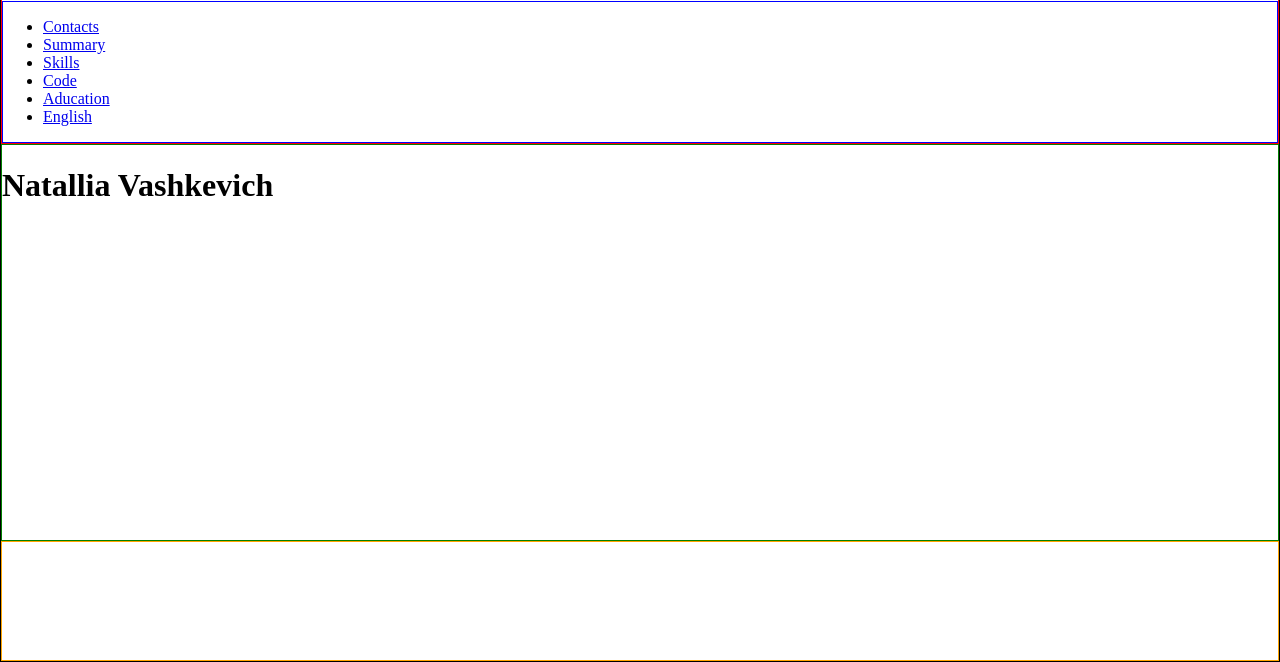
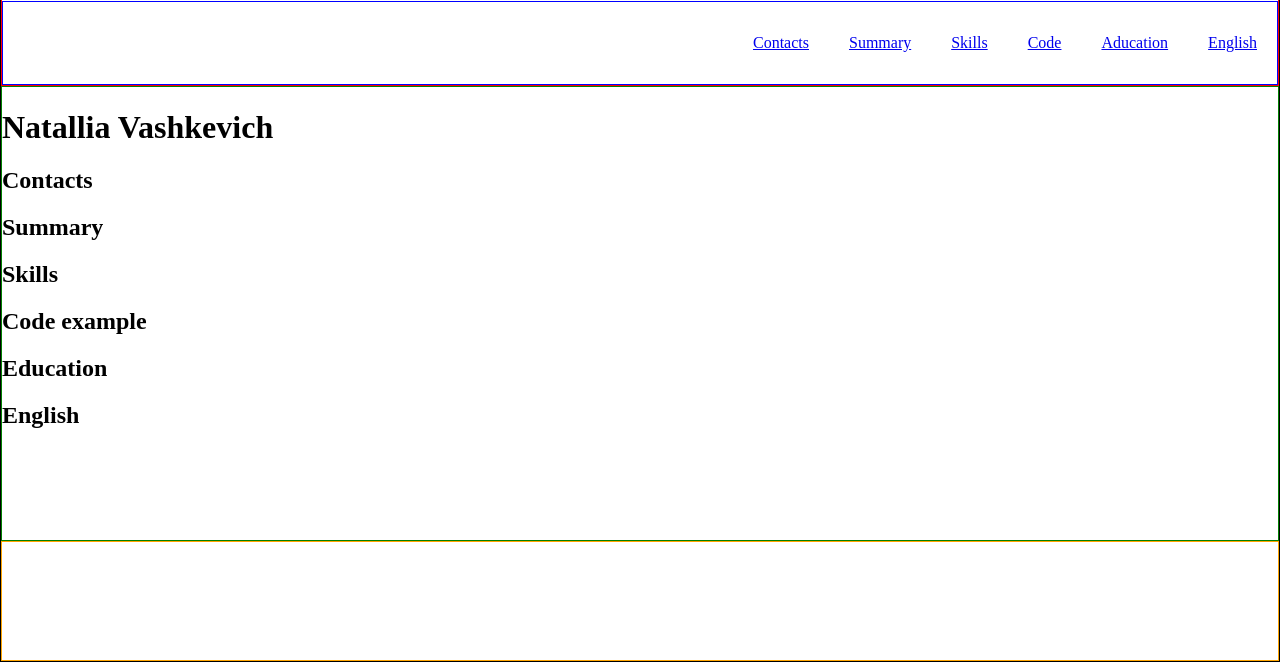
Before and after one commit to NatalliaVashkevich/rsschool-cv, a plain HTML site: page index.html in a window 1280 px wide. Shown: the part 138-800 px from the top of the page. Drawn offline with Linux system fonts and the light colour scheme.

Commit message:
feat: edit nav block

```diff
--- a/index.html
+++ b/index.html
@@ -15,14 +15,20 @@
     <li class="nav-item"><a href="#contacts" class="nav-link">Contacts</a></li>
     <li class="nav-item"><a href="#summary" class="nav-link">Summary</a></li>
     <li class="nav-item"><a href="#skills" class="nav-link">Skills</a></li>
-    <li class="nav-item"><a href="#code">Code</a></li>
-    <li class="nav-item"><a href="#aducation">Aducation</a></li>
-    <li class="nav-item"><a href="#english">English</a></li>
+    <li class="nav-item"><a href="#code" class="nav-link">Code</a></li>
+    <li class="nav-item"><a href="#aducation" class="nav-link">Aducation</a></li>
+    <li class="nav-item"><a href="#english" class="nav-link">English</a></li>
 </ul>
 </nav>
     </header>
     <main class="main">
         <h1>Natallia Vashkevich</h1>
+        <h2 id="contacts">Contacts</h2>
+        <h2 id="summary">Summary</h2>
+        <h2 id="skills">Skills</h2>
+        <h2 id="code">Code example</h2>
+        <h2 id="education">Education</h2>
+        <h2 id="english">English</h2>
 
     </main>
 <footer class="footer">
--- a/style.css
+++ b/style.css
@@ -34,6 +34,23 @@
     border: 1px solid blue;
   }
 
+  .nav-list {
+    display: flex;
+    justify-content: flex-end;
+    align-items: center;
+    list-style: none;
+  }
+
+  .nav-item {
+
+  }
+
+  .nav-link {
+    padding: 0 20px;
+    line-height: 50px;
+    transition: 0.3s;
+  }
+
   .footer {
     border: 1px solid orange;
     height: 15vh;
```
